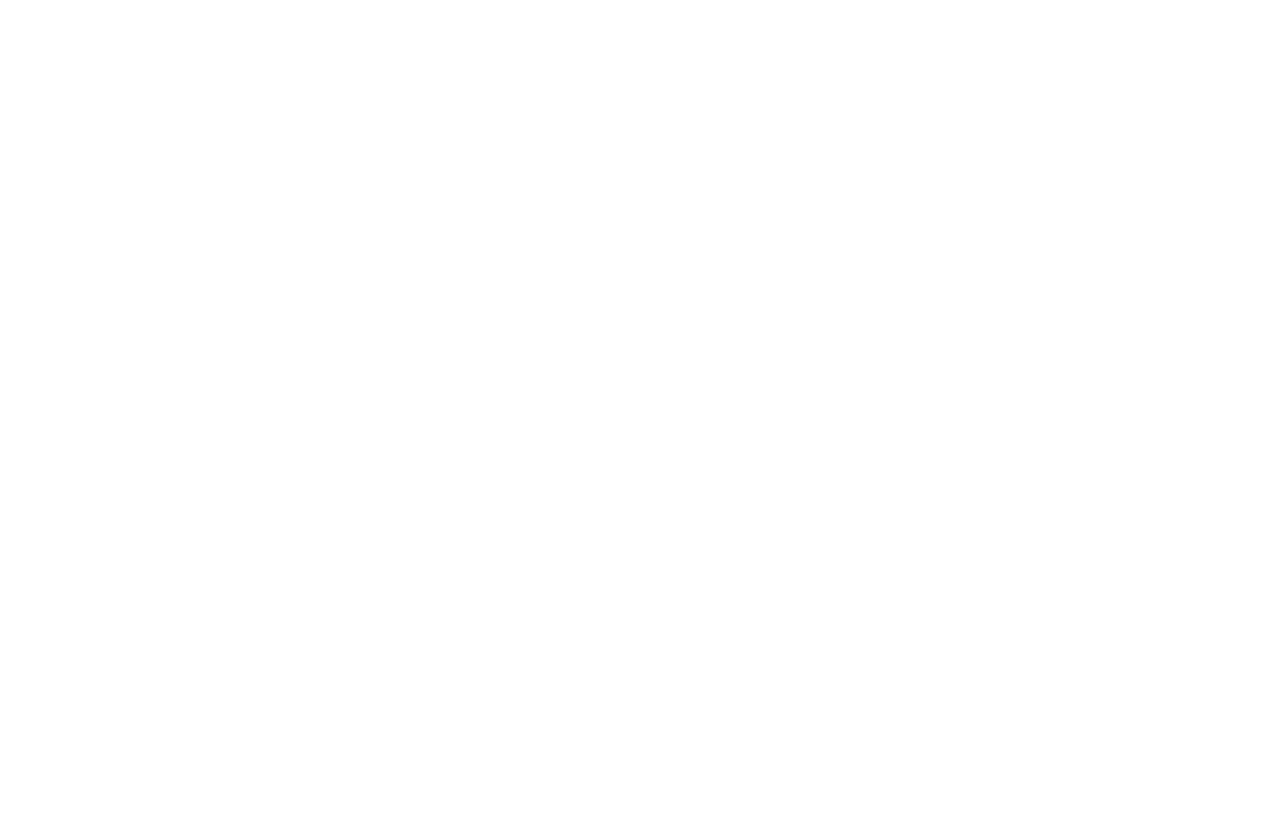
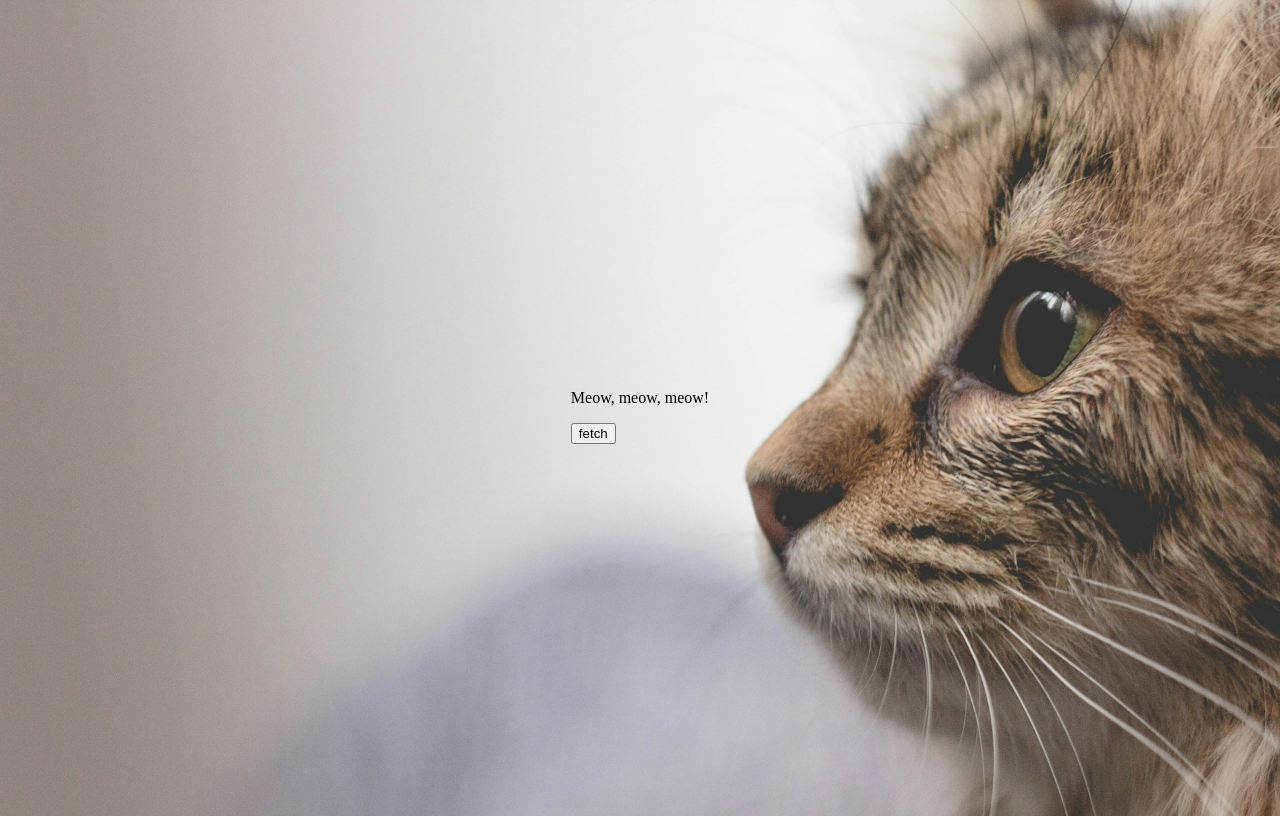
Before and after one commit to Betina9/Javascript-Advanced-Oppgave-3-API-oppgave, a plain HTML site: page index.html in a window 1280 px wide. Drawn offline with Linux system fonts and the light colour scheme.

Commit message:
la til bakgrunnsbilde

```diff
--- a/index.html
+++ b/index.html
@@ -7,5 +7,10 @@
     <script defer src="main.js"></script>
     <title>Document</title>
   </head>
-  <body></body>
+  <body>
+    <div id="container">
+      <p id="display">Meow, meow, meow!</p>
+      <button id="button">fetch</button>
+    </div>
+  </body>
 </html>
--- a/style.css
+++ b/style.css
@@ -0,0 +1,9 @@
+body {
+  background-image: url(cat\ in\ picture.jpg);
+  background-size: cover;
+  background-repeat: no-repeat;
+  display: flex;
+  align-items: center;
+  justify-content: center;
+  height: 100vh;
+}
```
Also changed, not shown: cat in picture.jpg (added).
